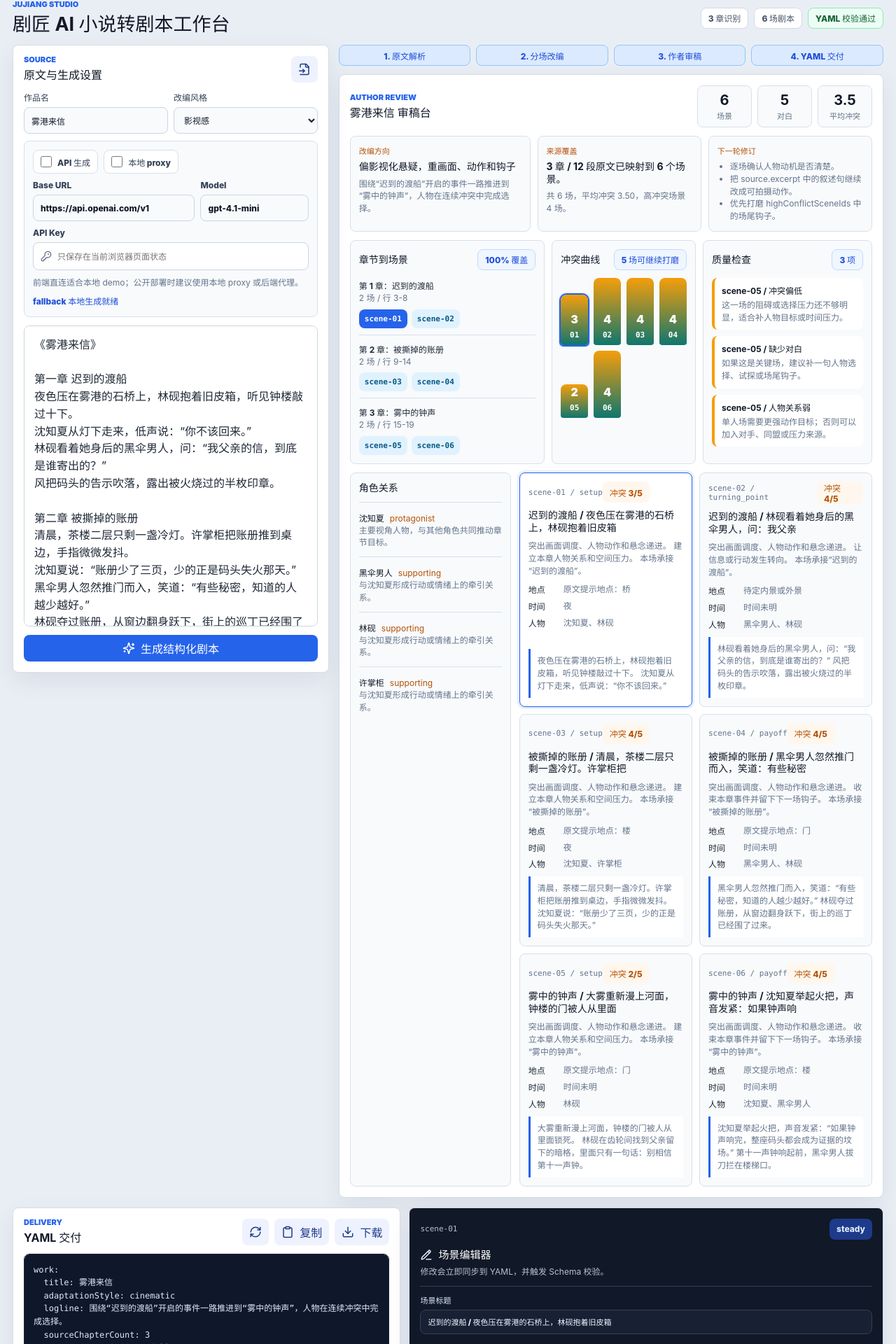
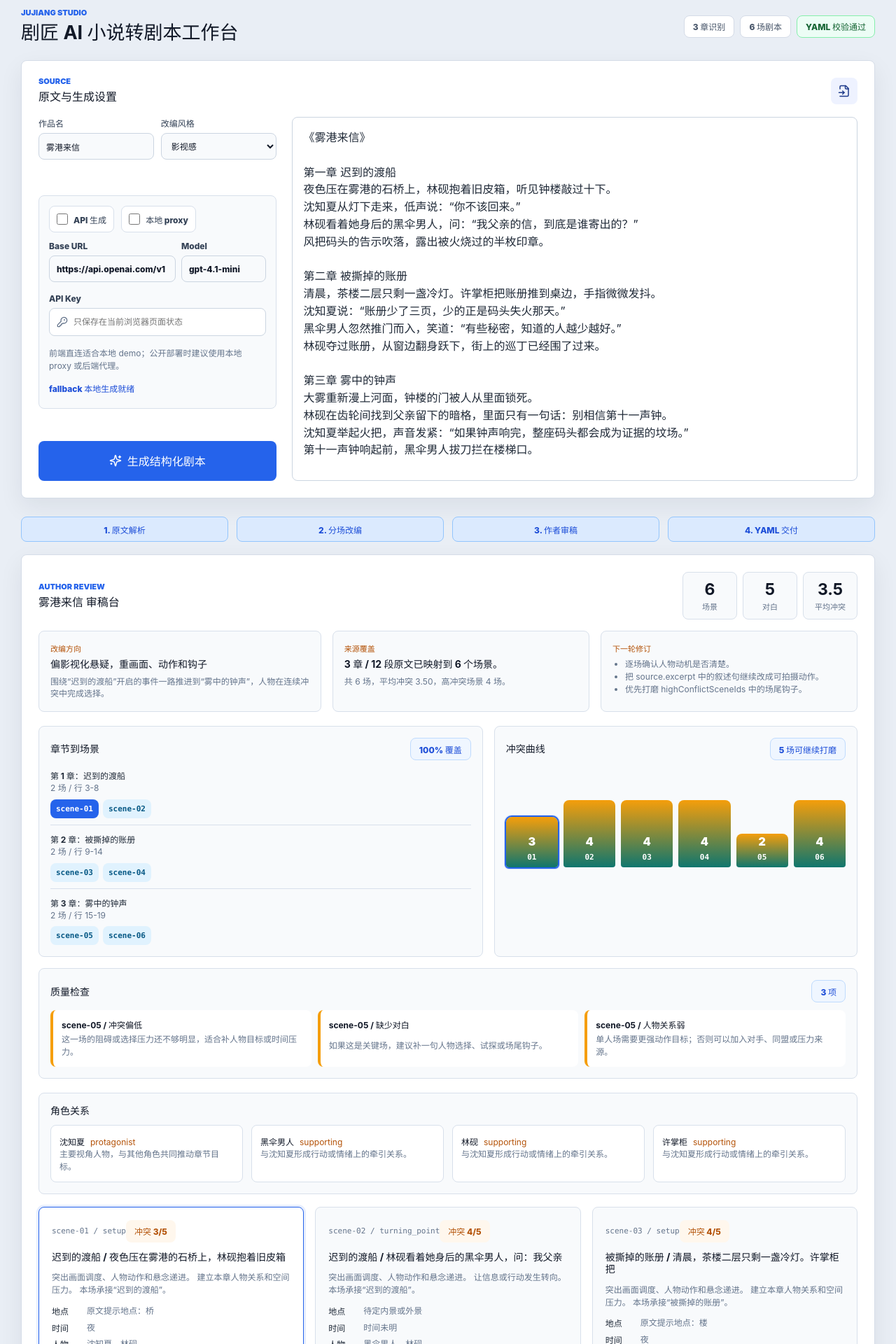
Before and after one commit to h1177h/jujiang, a React (Vite) app: page / in a window 1280 px wide. Shown: the part 17-1937 px from the top of the page at 70% size. Built offline with nearby package versions, Linux system fonts and the light colour scheme.

Commit message:
style(ui): loosen studio layout density

```diff
--- a/src/styles.css
+++ b/src/styles.css
@@ -38,7 +38,7 @@ p {
 
 .app-shell {
   min-height: 100vh;
-  padding: 18px;
+  padding: 30px;
 }
 
 .topbar {
@@ -46,8 +46,8 @@ p {
   display: flex;
   gap: 18px;
   justify-content: space-between;
-  margin: 0 auto 14px;
-  max-width: 1760px;
+  margin: 0 auto 24px;
+  max-width: 1320px;
 }
 
 .eyebrow,
@@ -103,8 +103,8 @@ h3 {
   display: inline-flex;
   font-size: 12px;
   font-weight: 850;
-  min-height: 30px;
-  padding: 0 10px;
+  min-height: 32px;
+  padding: 0 12px;
 }
 
 .status-strip span {
@@ -127,23 +127,25 @@ h3 {
 
 .studio-shell {
   display: grid;
-  gap: 14px;
-  grid-template-columns: minmax(300px, 0.9fr) minmax(520px, 1.65fr) minmax(360px, 1fr);
+  gap: 26px;
+  grid-template-columns: 1fr;
   margin: 0 auto;
-  max-width: 1760px;
+  max-width: 1320px;
 }
 
 .source-rail,
 .delivery-rail {
   align-self: start;
   display: grid;
-  gap: 12px;
-  position: sticky;
-  top: 14px;
+  gap: 20px;
 }
 
 .review-stage {
   min-width: 0;
+}
+
+.delivery-rail {
+  grid-template-columns: minmax(0, 1fr) minmax(410px, 0.72fr);
 }
 
 .panel,
@@ -159,7 +161,7 @@ h3 {
 .panel,
 .structured-preview,
 .review-empty {
-  padding: 15px;
+  padding: 24px;
 }
 
 .panel {
@@ -168,11 +170,14 @@ h3 {
 }
 
 .input-panel {
-  min-height: calc(100vh - 116px);
+  display: grid;
+  gap: 18px 22px;
+  grid-template-columns: minmax(320px, 0.42fr) minmax(0, 1fr);
+  min-height: 0;
 }
 
 .output-panel {
-  min-height: 430px;
+  min-height: 620px;
 }
 
 .panel-header {
@@ -180,7 +185,23 @@ h3 {
   display: flex;
   gap: 12px;
   justify-content: space-between;
-  margin-bottom: 12px;
+  margin-bottom: 16px;
+}
+
+.input-panel .panel-header {
+  grid-column: 1 / -1;
+  margin-bottom: 0;
+}
+
+.input-panel .field-row,
+.input-panel .api-box,
+.input-panel .primary-action {
+  grid-column: 1;
+}
+
+.input-panel .novel-editor {
+  grid-column: 2;
+  grid-row: 2 / span 3;
 }
 
 .panel-header p:not(.section-kicker),
@@ -204,11 +225,11 @@ h3 {
 .field-row,
 .switch-row {
   display: flex;
-  gap: 8px;
+  gap: 10px;
 }
 
 .field-row {
-  margin-bottom: 10px;
+  margin-bottom: 14px;
 }
 
 .field-row label {
@@ -258,9 +279,9 @@ select:focus,
   border: 1px solid #d8e0eb;
   border-radius: 8px;
   display: grid;
-  gap: 9px;
-  margin-bottom: 12px;
-  padding: 12px;
+  gap: 12px;
+  margin-bottom: 16px;
+  padding: 14px;
 }
 
 .api-grid {
@@ -324,8 +345,8 @@ select:focus,
   background: #ffffff;
   color: #1f2937;
   flex: 1;
-  min-height: 430px;
-  padding: 14px;
+  min-height: 520px;
+  padding: 16px;
 }
 
 .yaml-editor {
@@ -335,8 +356,8 @@ select:focus,
   flex: 1;
   font-family: "Cascadia Code", "JetBrains Mono", Consolas, monospace;
   font-size: 12px;
-  min-height: 305px;
-  padding: 13px;
+  min-height: 430px;
+  padding: 16px;
 }
 
 .primary-action,
@@ -386,9 +407,9 @@ select:focus,
 
 .product-flow {
   display: grid;
-  gap: 8px;
+  gap: 12px;
   grid-template-columns: repeat(4, minmax(0, 1fr));
-  margin-bottom: 12px;
+  margin-bottom: 18px;
 }
 
 .product-flow span {
@@ -396,6 +417,7 @@ select:focus,
   border: 1px solid #d4dbe7;
   color: #64748b;
   justify-content: center;
+  min-height: 36px;
 }
 
 .product-flow span.active {
@@ -439,7 +461,7 @@ select:focus,
 }
 
 .structured-preview {
-  min-height: calc(100vh - 118px);
+  min-height: 0;
 }
 
 .preview-heading {
@@ -447,14 +469,14 @@ select:focus,
   display: flex;
   gap: 16px;
   justify-content: space-between;
-  margin-bottom: 12px;
+  margin-bottom: 16px;
 }
 
 .brief-grid,
 .analysis-board {
   display: grid;
-  gap: 10px;
-  margin-bottom: 12px;
+  gap: 16px;
+  margin-bottom: 20px;
 }
 
 .brief-grid {
@@ -462,7 +484,15 @@ select:focus,
 }
 
 .analysis-board {
-  grid-template-columns: 1.15fr 0.85fr 1fr;
+  grid-template-columns: minmax(260px, 1.1fr) minmax(240px, 0.9fr);
+}
+
+.quality-list {
+  grid-column: 1 / -1;
+}
+
+.quality-items {
+  grid-template-columns: repeat(3, minmax(0, 1fr));
 }
 
 .brief-card,
@@ -477,7 +507,7 @@ select:focus,
 .brief-card,
 .analysis-card,
 .character-rail {
-  padding: 12px;
+  padding: 16px;
 }
 
 .brief-card span {
@@ -515,13 +545,13 @@ select:focus,
   font-size: 11px;
   gap: 2px;
   justify-items: center;
-  min-height: 54px;
-  padding: 8px;
+  min-height: 64px;
+  padding: 10px;
 }
 
 .metric strong {
   color: #111827;
-  font-size: 20px;
+  font-size: 23px;
 }
 
 .analysis-card {
@@ -635,7 +665,7 @@ select:focus,
   color: #111827;
   display: grid;
   gap: 4px;
-  padding: 9px 10px;
+  padding: 12px;
   text-align: left;
 }
 
@@ -649,8 +679,18 @@ select:focus,
 
 .review-board {
   display: grid;
+  gap: 18px;
+  grid-template-columns: 1fr;
+}
+
+.character-rail {
+  display: grid;
   gap: 12px;
-  grid-template-columns: 230px 1fr;
+  grid-template-columns: repeat(4, minmax(0, 1fr));
+}
+
+.character-rail h3 {
+  grid-column: 1 / -1;
 }
 
 .character-rail h3,
@@ -661,9 +701,11 @@ select:focus,
 }
 
 .character-item {
-  border-top: 1px solid #d8e0eb;
-  margin-top: 11px;
-  padding-top: 11px;
+  background: #ffffff;
+  border: 1px solid #d8e0eb;
+  border-radius: 8px;
+  margin-top: 0;
+  padding: 12px;
 }
 
 .character-item strong,
@@ -683,8 +725,8 @@ select:focus,
 
 .scene-grid {
   display: grid;
-  gap: 10px;
-  grid-template-columns: repeat(2, minmax(0, 1fr));
+  gap: 16px;
+  grid-template-columns: repeat(3, minmax(0, 1fr));
 }
 
 .scene-card {
@@ -692,9 +734,9 @@ select:focus,
   cursor: pointer;
   display: flex;
   flex-direction: column;
-  gap: 9px;
-  min-height: 220px;
-  padding: 12px;
+  gap: 12px;
+  min-height: 270px;
+  padding: 18px;
   text-align: left;
 }
 
@@ -753,7 +795,7 @@ select:focus,
 .scene-inspector {
   background: #111827;
   color: #e5edf7;
-  padding: 15px;
+  padding: 20px;
 }
 
 .scene-inspector.empty {
@@ -773,7 +815,7 @@ select:focus,
   font-size: 11px;
   font-weight: 850;
   gap: 6px;
-  margin-top: 11px;
+  margin-top: 14px;
 }
 
 .scene-inspector input,
@@ -791,12 +833,12 @@ select:focus,
 }
 
 .scene-inspector textarea {
-  min-height: 72px;
-  padding: 9px 10px;
+  min-height: 86px;
+  padding: 11px 12px;
 }
 
 .scene-inspector .compact-editor.tall {
-  min-height: 110px;
+  min-height: 132px;
 }
 
 .scene-inspector .scene-card-top strong {
@@ -820,19 +862,19 @@ select:focus,
   align-items: center;
   display: flex;
   gap: 8px;
-  margin: 13px 0 6px;
+  margin: 16px 0 8px;
 }
 
 .sync-note {
   border-bottom: 1px solid #334155;
   font-size: 12px;
   line-height: 1.45;
-  padding-bottom: 11px;
+  padding-bottom: 14px;
 }
 
 .inspector-grid {
   display: grid;
-  gap: 9px;
+  gap: 12px;
   grid-template-columns: 1fr 1fr;
 }
 
@@ -852,25 +894,33 @@ select:focus,
   padding: 10px;
 }
 
-@media (max-width: 1380px) {
-  .studio-shell {
-    grid-template-columns: minmax(300px, 0.9fr) minmax(520px, 1.55fr);
+@media (max-width: 1180px) {
+  .delivery-rail {
+    grid-template-columns: 1fr;
   }
 
-  .delivery-rail {
-    grid-column: 1 / -1;
-    grid-template-columns: minmax(420px, 0.9fr) minmax(420px, 1.1fr);
-    position: static;
+  .scene-grid {
+    grid-template-columns: repeat(2, minmax(0, 1fr));
   }
 }
 
 @media (max-width: 980px) {
   .studio-shell,
   .delivery-rail,
+  .input-panel,
   .analysis-board,
   .brief-grid,
   .review-board {
     grid-template-columns: 1fr;
+  }
+
+  .input-panel .panel-header,
+  .input-panel .field-row,
+  .input-panel .api-box,
+  .input-panel .primary-action,
+  .input-panel .novel-editor {
+    grid-column: auto;
+    grid-row: auto;
   }
 
   .source-rail {
@@ -898,7 +948,9 @@ select:focus,
   .product-flow,
   .metric-grid,
   .scene-grid,
-  .api-grid {
+  .api-grid,
+  .quality-items,
+  .character-rail {
     grid-template-columns: 1fr;
     width: 100%;
   }
```
